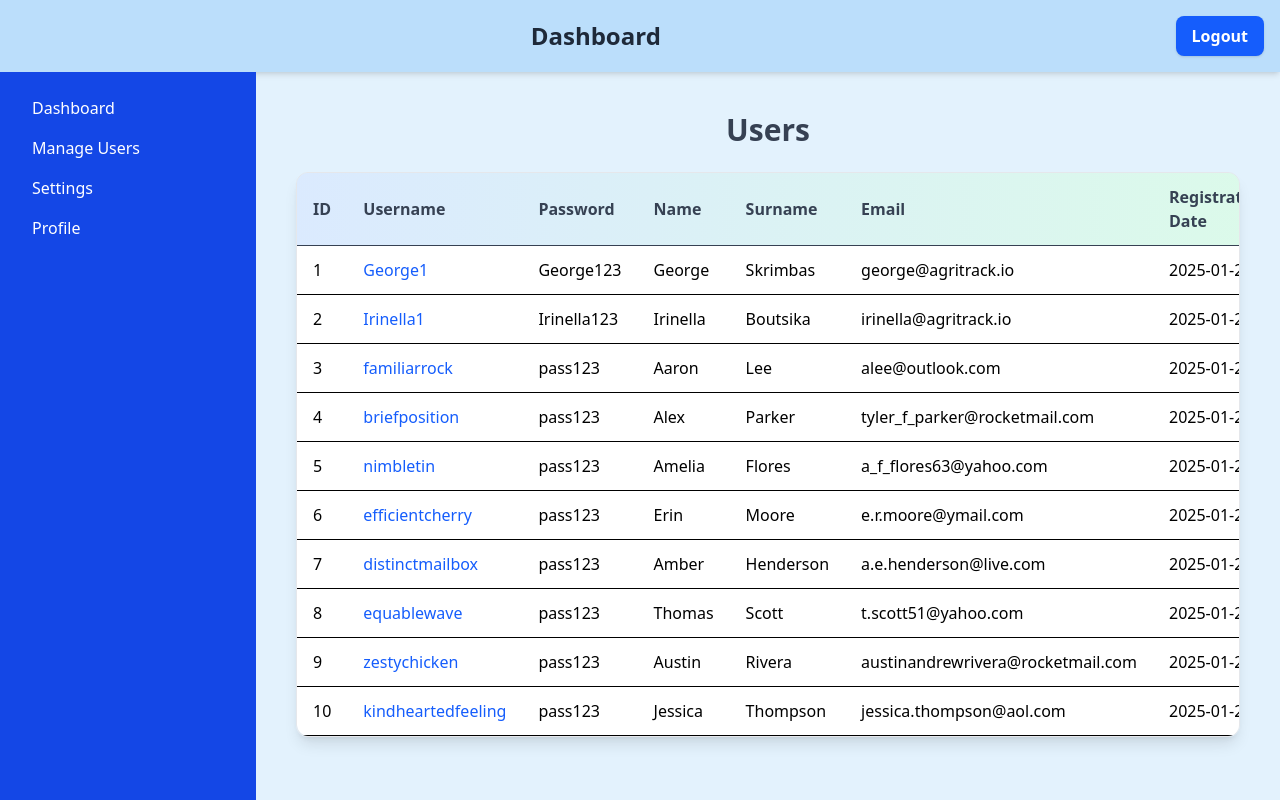
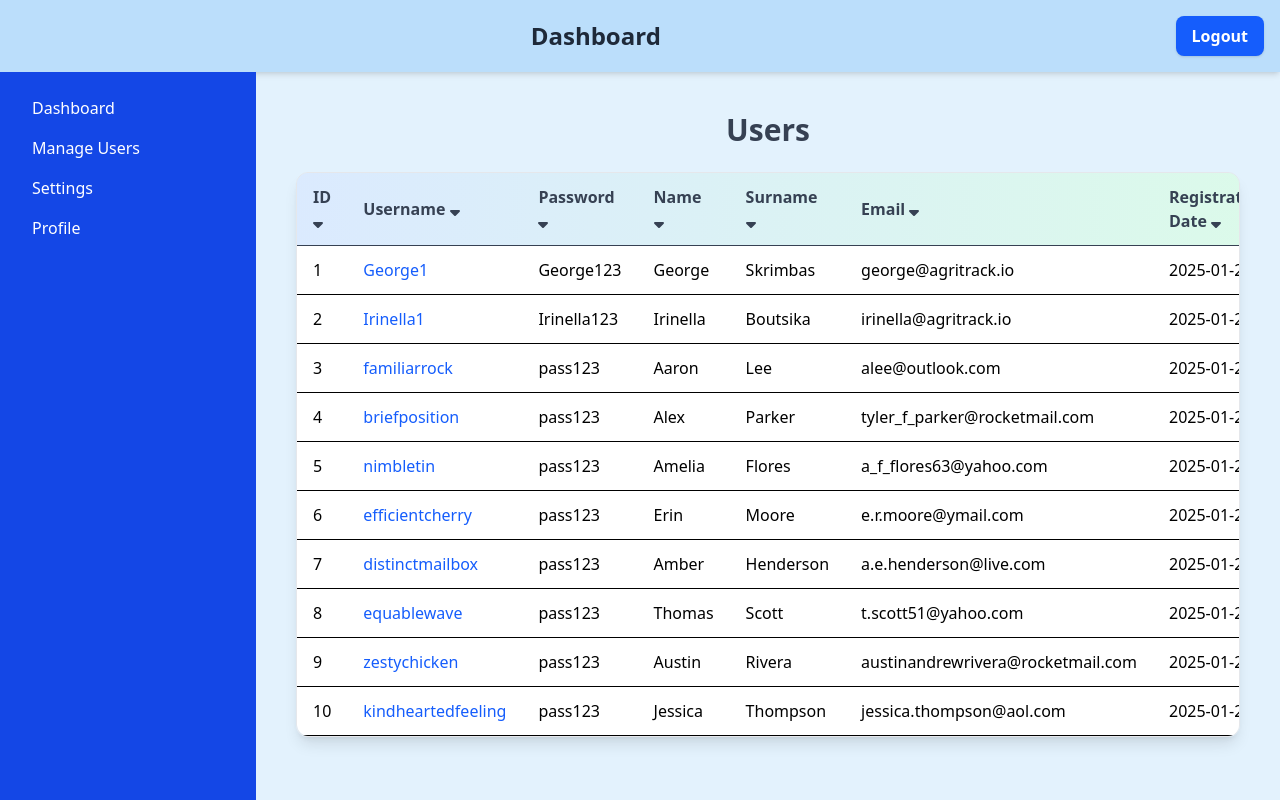
Before and after one commit to 3vilBonobo/task-managment-app-agri, an Angular app: page /dashboard/dashboard/users in a window 1280 px wide. Built offline with nearby package versions, Linux system fonts and the light colour scheme; data requests are answered from the project's data file.

Commit message:
add basic sorting functionality

```diff
--- a/package.json
+++ b/package.json
@@ -18,7 +18,10 @@
     "@angular/platform-browser": "^19.0.0",
     "@angular/platform-browser-dynamic": "^19.0.0",
     "@angular/router": "^19.0.0",
+    "@fortawesome/angular-fontawesome": "^1.0.0",
+    "@fortawesome/free-solid-svg-icons": "^6.7.2",
     "@tailwindcss/postcss": "^4.0.0",
+    "lodash": "^4.17.21",
     "postcss": "^8.5.1",
     "rxjs": "~7.8.0",
     "tailwindcss": "^4.0.0",
@@ -30,6 +33,7 @@
     "@angular/cli": "^19.0.6",
     "@angular/compiler-cli": "^19.0.0",
     "@types/jasmine": "~5.1.0",
+    "@types/lodash": "^4.17.15",
     "jasmine-core": "~5.4.0",
     "json-server": "^1.0.0-beta.3",
     "karma": "~6.4.0",
--- /dev/null
+++ b/src/app/core/interfaces/sorting.ts
@@ -0,0 +1,10 @@
+export interface Sorting {
+  id: 'asc' | 'desc' | 'none';
+  username: 'asc' | 'desc' | 'none';
+  password: 'asc' | 'desc' | 'none';
+  name: 'asc' | 'desc' | 'none';
+  surname: 'asc' | 'desc' | 'none';
+  email: 'asc' | 'desc' | 'none';
+  registrationDate: 'asc' | 'desc' | 'none';
+  isActive: 'asc' | 'desc' | 'none';
+}
--- a/src/app/features/users/users.component.html
+++ b/src/app/features/users/users.component.html
@@ -5,18 +5,30 @@
         <table class="w-full border-collapse bg-white rounded-xl">
             <thead class="bg-gradient-to-r from-blue-100 to-green-100">
                 <tr class="text-gray-700 text-sm md:text-base">
-                    <th class="px-4 py-3 text-left border-b">ID</th>
-                    <th class="px-4 py-3 text-left border-b">Username</th>
-                    <th class="px-4 py-3 text-left border-b">Password</th>
-                    <th class="px-4 py-3 text-left border-b">Name</th>
-                    <th class="px-4 py-3 text-left border-b hidden md:table-cell">Surname</th>
-                    <th class="px-4 py-3 text-left border-b hidden md:table-cell">Email</th>
-                    <th class="px-4 py-3 text-left border-b hidden lg:table-cell">Registration Date</th>
-                    <th class="px-4 py-3 text-left border-b">Status</th>
+                    <th class="px-4 py-3 text-left border-b cursor-pointer" (click)="sortData('id')">
+                        ID <fa-icon [icon]="sortSign('id')"></fa-icon>
+                    </th>
+                    <th class="px-4 py-3 text-left border-b" (click)="sortData('username')">Username <fa-icon
+                            [icon]="sortSign('username')"></fa-icon></th>
+                    <th class="px-4 py-3 text-left border-b" (click)="sortData('password')">Password <fa-icon
+                            [icon]="sortSign('password')"></fa-icon></th>
+                    <th class="px-4 py-3 text-left border-b" (click)="sortData('name')">Name <fa-icon
+                            [icon]="sortSign('name')"></fa-icon></th>
+                    <th class="px-4 py-3 text-left border-b hidden md:table-cell" (click)="sortData('surname')">
+                        Surname <fa-icon [icon]="sortSign('surname')"></fa-icon>
+                    </th>
+                    <th class="px-4 py-3 text-left border-b hidden md:table-cell" (click)="sortData('email')">
+                        Email <fa-icon [icon]="sortSign('email')"></fa-icon></th>
+                    <th class="px-4 py-3 text-left border-b hidden lg:table-cell"
+                        (click)="sortData('registrationDate')">Registration Date <fa-icon
+                            [icon]="sortSign('registrationDate')"></fa-icon>
+                    </th>
+                    <th class="px-4 py-3 text-left border-b" (click)="sortData('isActive')">Status <fa-icon
+                            [icon]="sortSign('isActive')"></fa-icon></th>
                 </tr>
             </thead>
             <tbody>
-                @for (user of users(); track user.id) {
+                @for (user of sortedUsers(); track user.id) {
                 <tr class="border-b hover:bg-blue-50 transition duration-200 cursor-pointer" (click)="openModal(user)">
                     <td class="px-4 py-3">{{ user.id }}</td>
                     <td class="px-4 py-3 font-medium text-blue-600">{{ user.username }}</td>
--- a/src/app/features/users/users.component.ts
+++ b/src/app/features/users/users.component.ts
@@ -1,12 +1,21 @@
 import { HttpClient } from '@angular/common/http';
-import { Component, inject, signal, ViewChild } from '@angular/core';
+import { Component, inject, signal, OnInit } from '@angular/core';
 import { CommonModule } from '@angular/common';
 import { UserModalComponent } from '../../shared/components/user-modal/user-modal.component';
 import { UserInterface } from '../../core/interfaces/user.interface';
+import { sortBy } from 'lodash';
+import { Sorting } from '../../core/interfaces/sorting';
+import { FontAwesomeModule } from '@fortawesome/angular-fontawesome';
+import {
+  faSortUp,
+  faSort,
+  faSortDown,
+  IconDefinition,
+} from '@fortawesome/free-solid-svg-icons';
 
 @Component({
   selector: 'app-users',
-  imports: [CommonModule, UserModalComponent],
+  imports: [CommonModule, UserModalComponent, FontAwesomeModule],
   templateUrl: './users.component.html',
   styleUrls: ['./users.component.css'],
 })
@@ -15,25 +24,60 @@ export class UsersComponent {
 
   users = signal<UserInterface[]>([]); // Stores users
   selectedUser = signal<UserInterface | null>(null); // Tracks selected user
+  sortedUsers = signal<UserInterface[]>([]); // Stores sorted users
 
-  // Reference the modal component
-  @ViewChild(UserModalComponent) userModal!: UserModalComponent;
+  sortOrder: Sorting = {
+    id: 'none',
+    username: 'none',
+    password: 'none',
+    name: 'none',
+    surname: 'none',
+    email: 'none',
+    registrationDate: 'none',
+    isActive: 'none',
+  };
 
   constructor() {
     this.http.get<UserInterface[]>('http://localhost:3000/users').subscribe({
-      next: (data) => this.users.set(data),
+      next: (data) => {
+        this.users.set(data); // Store the original users
+        this.sortedUsers.set(data); // Store the sorted users
+      },
       error: (err) => console.error('Error fetching users:', err),
     });
   }
 
-  openModal(user: UserInterface) {
-    this.selectedUser.set(user);
-    if (this.userModal) {
-      this.userModal.setUser(user);
+  // Sort user table
+  sortData(sortKey: keyof Sorting): void {
+    // Toggle sorting order
+    const currentOrder = this.sortOrder[sortKey];
+    const newOrder = currentOrder === 'asc' ? 'desc' : 'asc';
+    this.sortOrder[sortKey] = newOrder;
+
+    const sorted = sortBy(this.users(), [sortKey]);
+
+    if (newOrder === 'desc') {
+      this.sortedUsers.set(sorted.reverse());
+    } else {
+      this.sortedUsers.set(sorted);
     }
   }
 
+  sortSign(sortKey: keyof Sorting): IconDefinition {
+    if (this.sortOrder[sortKey] === 'asc') {
+      return faSortUp; // Up arrow
+    } else {
+      return faSortDown; // Down arrow
+    }
+  }
+
+  openModal(user: UserInterface) {
+    // Set the selected user
+    this.selectedUser.set(user);
+  }
+
   closeModal() {
+    // Close modal and clear selected user
     this.selectedUser.set(null);
   }
 }
```
Also changed, not shown: angular.json (+4 -13 lines), 1 other file (tests, documents, lock files or other folders).
